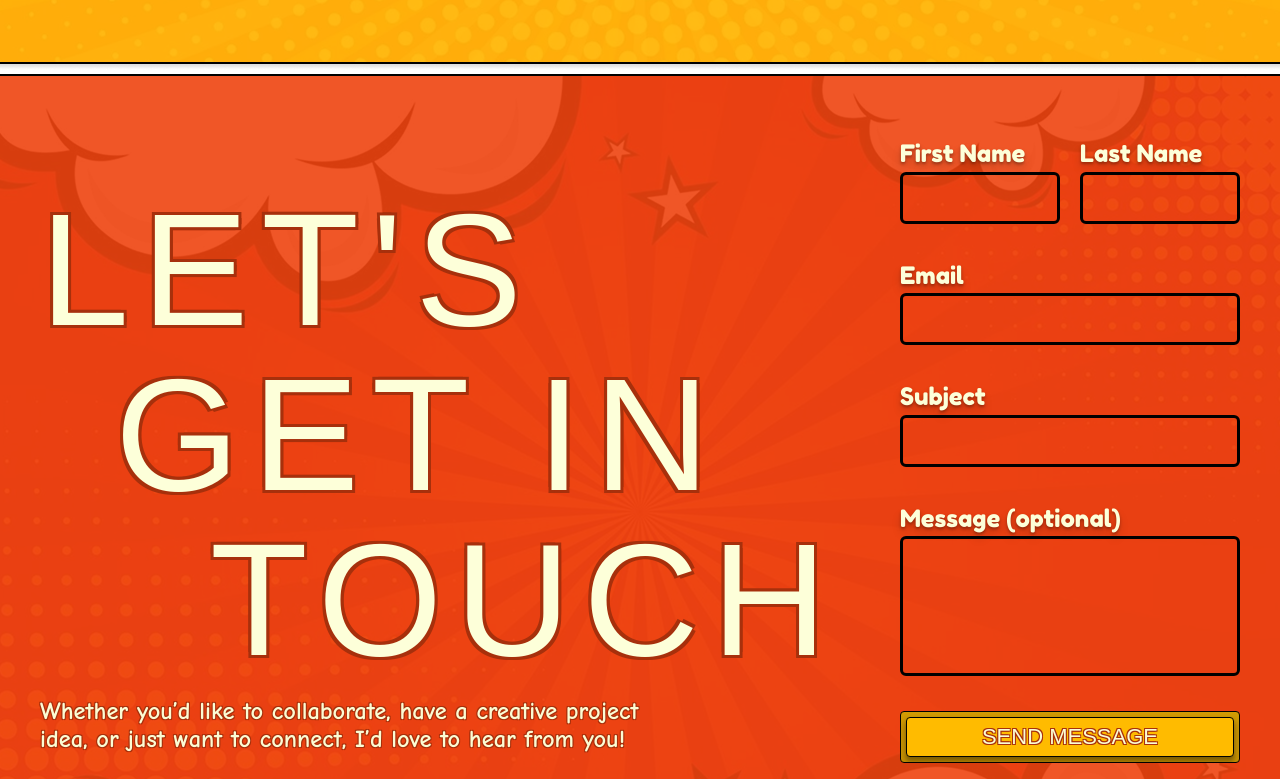
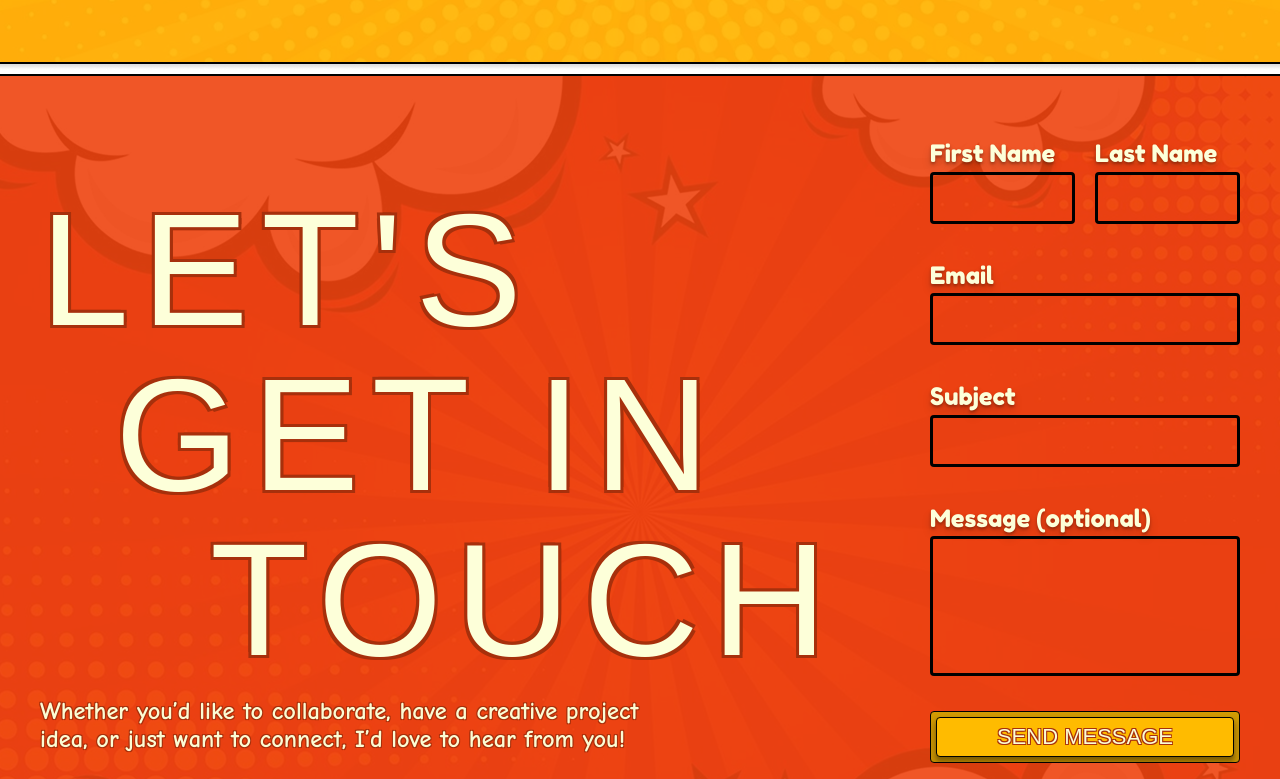
Before and after one commit to bas697/228prtfolio, a plain HTML site: page index.html in a window 1280 px wide. Shown: the part 5901-6680 px from the top of the page. Drawn offline with Linux system fonts and the light colour scheme; a web font is replaced by a local one.

Commit message:
contactform

```diff
--- a/index.html
+++ b/index.html
@@ -496,7 +496,7 @@
       .contact-content {
         display: flex;
         width: 100%;
-        gap: 60px;
+        gap: 90px;
       }
 
       .contact-heading {
@@ -564,7 +564,7 @@
       .contact-form textarea {
         width: 100%;
         padding: 12px 15px;
-        border-radius: 6px;
+        border-radius: 4px;
         border: 3.5px solid black;
         font-family: 'Fredoka One', sans-serif;
         font-size: 18px;
```
